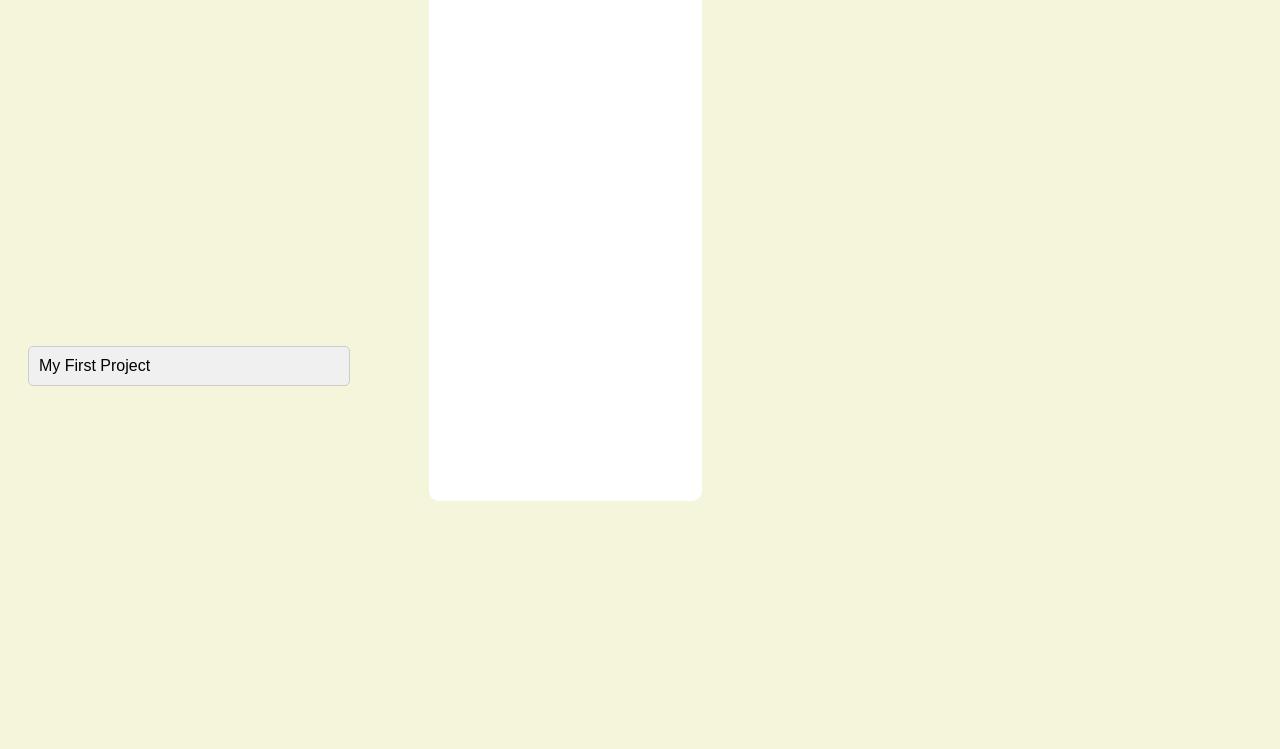
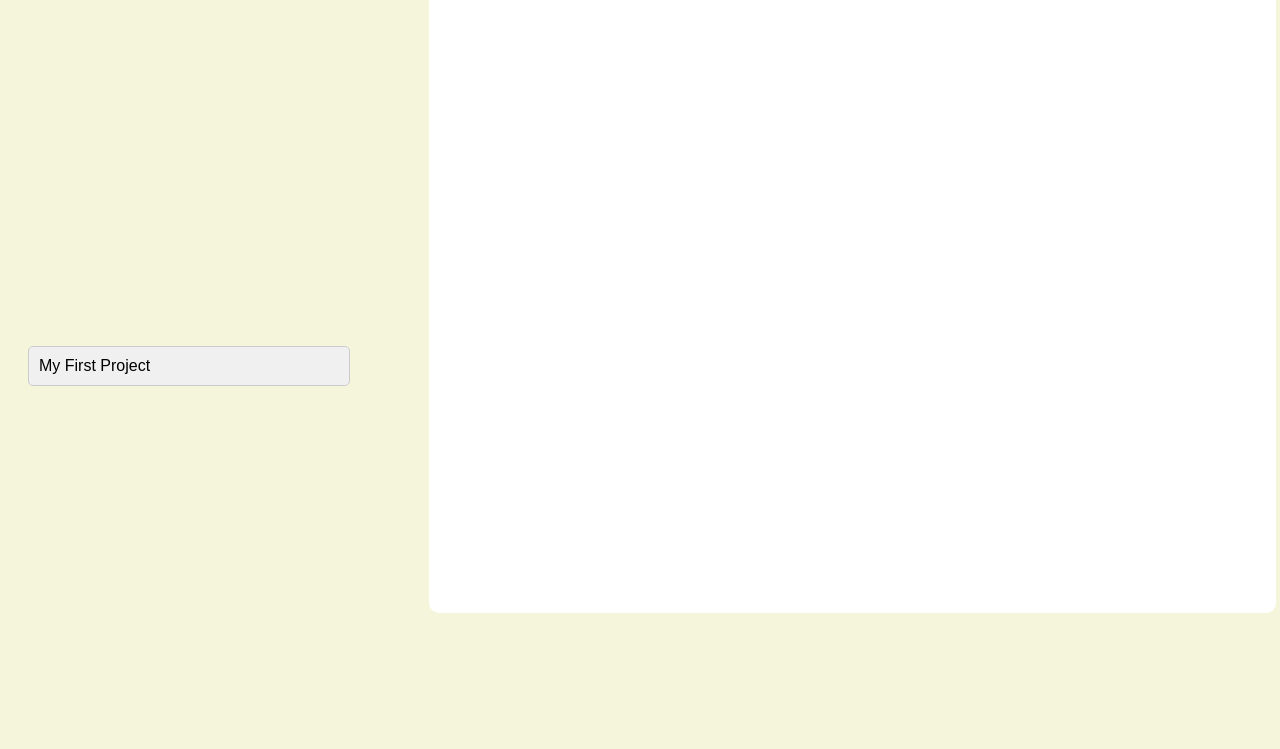
Before and after one commit to earnestabromjr/TOP-ToDo-List-App, a website built with webpack: page src/template.html in a window 1280 px wide. Shown: the part 407-1156 px from the top of the page. Built offline with nearby package versions, Linux system fonts and the light colour scheme.

Commit message:
Getting closer on ui layout merging to main

```diff
--- a/src/style.css
+++ b/src/style.css
@@ -1,13 +1,16 @@
 body {
-	display: grid;
-	grid-template-rows: auto 1fr auto;
-	grid-template-columns: 1fr;
-	flex-direction: column;
-	align-items: center;
 	background: beige;
 	--bg-color: biege;
 	--my-font: "Droid Sans", sans-serif;
 	font-family: "Adwaita Sans", sans-serif;
+}
+
+#app {
+	display: grid;
+	grid-template-rows: auto 1fr auto;
+	grid-template-columns: 1fr 2fr;
+	flex-direction: column;
+	align-items: center;
 }
 
 header {
@@ -58,7 +61,7 @@ div#container {
 }
 
 #content {
-	grid-column: 1 / -1;
+	grid-column: 1 / 2;
 	grid-row: 3 / 4;
 	display: grid;
 	grid-template-columns: 1fr;
@@ -103,16 +106,16 @@ div#projects {
 }
 
 div#todos {
-	grid-column: 2 / -1;
-	grid-row: 1 / -1;
+	grid-column: 2 / 3;
+	grid-row: 2 / 4;
 	display: flex;
 	flex-direction: column;
 	align-items: center;
 	justify-content: center;
 	background-color: white;
-	width: 30%;
+	width: 100%;
 	border-radius: 10px;
-	padding: 10px;
+	padding: 2px;
 	height: 100vh;
 }
 
--- a/src/todoui.js
+++ b/src/todoui.js
@@ -6,6 +6,7 @@ export class TodoUI {
 		this.projectManager = projectManager;
 		this.storageManager = storageManager;
 		this.uiElements = {
+			app: document.getElementById("app"),
 			body: document.querySelector("body"),
 			content: document.getElementById("content"),
 			container: document.getElementById("container"),
@@ -361,10 +362,11 @@ export class TodoUI {
 	}
 
 	loadDefaultPage() {
-		this.uiElements.body.appendChild(this.uiElements.content);
+		this.uiElements.app.appendChild(this.uiElements.content);
 		this.uiElements.content.innerHTML = "";
 		this.renderProjects();
 		this.renderTodos();
+		this.uiElements.app.appendChild(this.uiElements.todos);
 	}
 }
 
```
